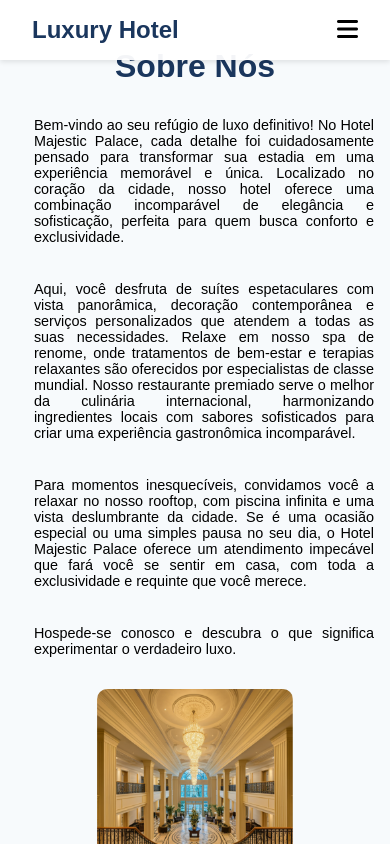
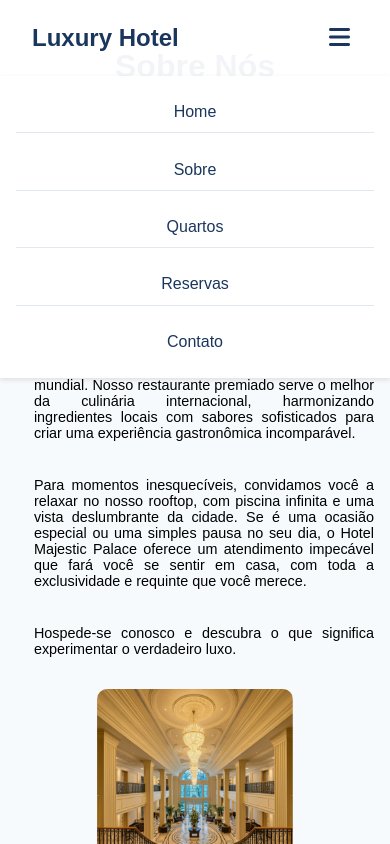
Before and after one commit to hkaroll/luxury-hotel, a plain HTML site: page sobre.html in a window 390 px wide. Both pictures are taken after a click on the element 347 px from the left and 30 px from the top of the page. Shown: the top 844 px of the page. Drawn offline with Linux system fonts and the light colour scheme; a web font is replaced by a local one.

Commit message:
Add files via upload
ajustado menu hambúrguer responsivo

```diff
--- /dev/null
+++ b/script.js
@@ -0,0 +1,24 @@
+document.addEventListener('DOMContentLoaded', function() {
+    const menuToggle = document.querySelector('.menu-toggle');
+    const navLinks = document.querySelector('.nav-links');
+
+    menuToggle.addEventListener('click', function(e) {
+        e.stopPropagation(); // Impede que o clique se propague
+        navLinks.classList.toggle('active');
+        console.log('Menu clicado!');
+    });
+
+    // Fecha o menu quando clicar em um link
+    document.querySelectorAll('.nav-links a').forEach(link => {
+        link.addEventListener('click', () => {
+            navLinks.classList.remove('active');
+        });
+    });
+
+    // Fecha o menu quando clicar fora
+    document.addEventListener('click', function(e) {
+        if (!menuToggle.contains(e.target) && !navLinks.contains(e.target)) {
+            navLinks.classList.remove('active');
+        }
+    });
+});
--- a/sobre.html
+++ b/sobre.html
@@ -88,6 +88,6 @@
             </div>
         </div>
     </footer>
-
+    <script src="script.js"></script>
 </body>
 </html>
--- a/styles.css
+++ b/styles.css
@@ -375,14 +375,52 @@ max-width: 50%;
         flex-direction: column;
         text-align: center;
         gap: 1rem;
+        box-shadow: 0 2px 5px rgba(0,0,0,0.1);
     }
 
     .nav-links.active {
-        display: flex;
+        display: flex !important;
+    }
+
+    .nav-links a:active {
+        background-color: var(--cor-secundaria);
+        color: var(--cor-branco);
+    }
+
+    .nav-links a {
+        padding: 0.7rem 0;
+        margin: 0;
+        border-bottom: 1px solid #e2e8f0;
+        transition: all 0.3s ease;
+    }
+
+    .nav-links a:last-child {
+        border-bottom: none;
+    }
+
+    .nav-links a:hover {
+        background-color: var(--cor-secundaria);
+        color: var(--cor-branco);
+        transform: translateX(5px);
     }
 
     .menu-toggle {
-        display: block;
+        display: block !important;
+        background: none;
+        border: none;
+        color: var(--cor-principal);
+        font-size: 1.5rem;
+        cursor: pointer;
+        padding: 0.5rem;
+        transition: color 0.3s ease;
+    }
+
+    .navbar {
+        z-index: 1000;
+    }
+
+    .menu-toggle:hover {
+        color: var(--cor-secundaria);
     }
 
     .hero-content h1 {
```
Also changed, not shown: index.html (+4 -3 lines), quartos.html (+1 -0 lines), reserva.html (+1 -0 lines), suite-luxo.html (+1 -0 lines), suite-presidencial.html (+1 -0 lines), suite-standard.html (+1 -0 lines), 1 other file.
